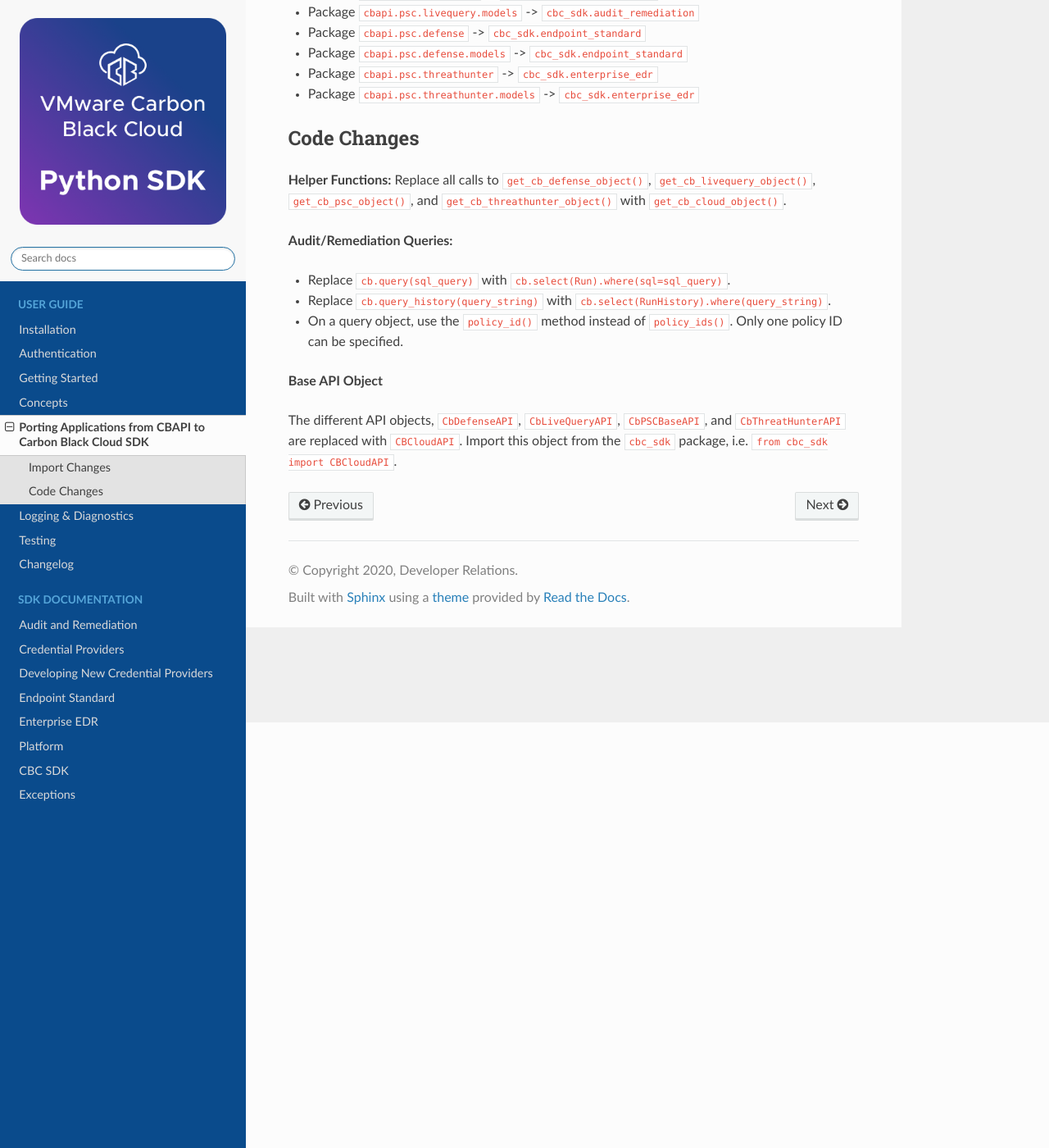
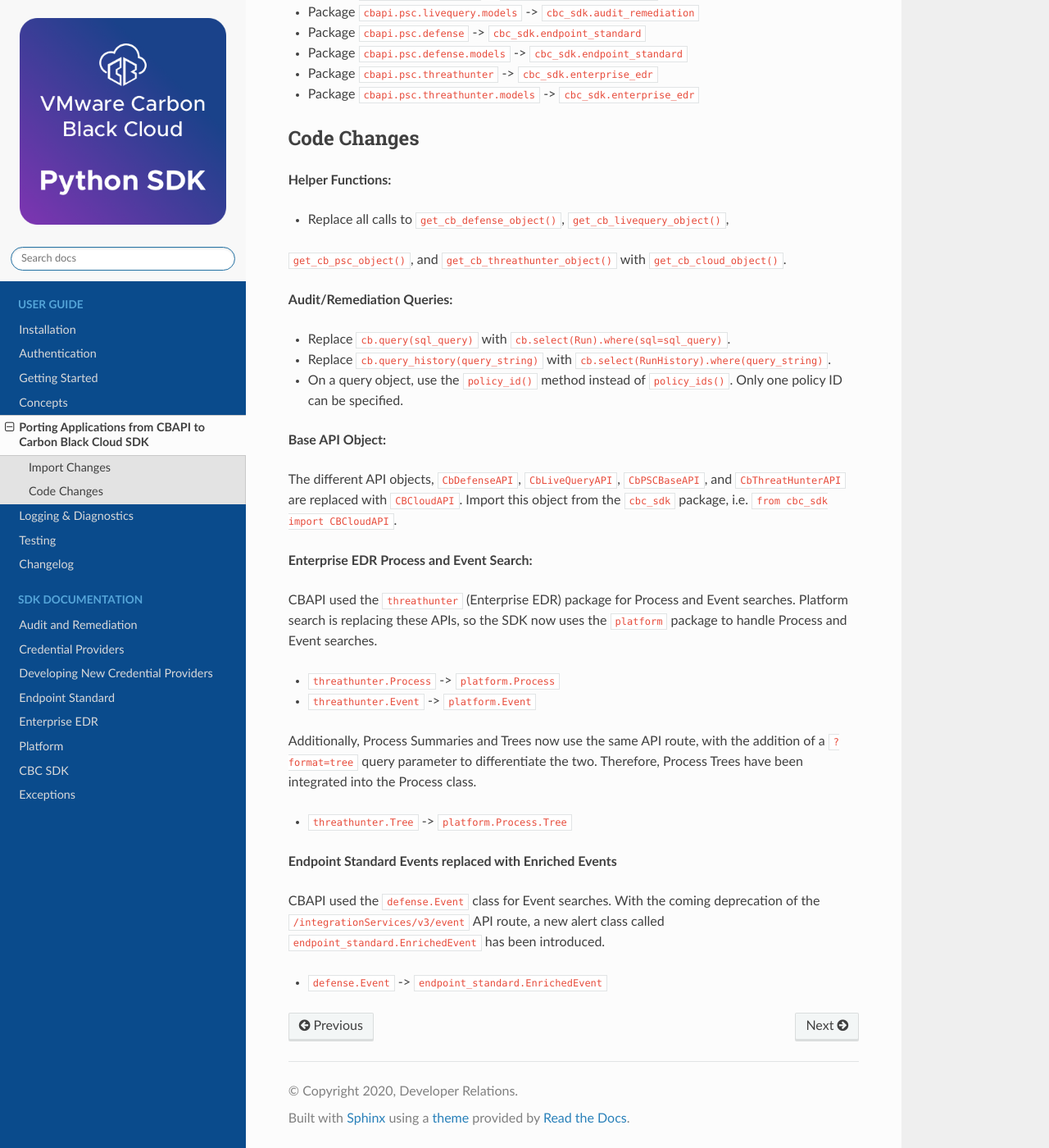
Before and after one commit to carbonblack/carbon-black-cloud-sdk-python, a Sphinx documentation site: the page built from docs/porting-guide.rst, in a window 1280 px wide and 1400 px high, scrolled down 519 px. Shown: the whole window at 82% size. Built offline with Sphinx 7.4.7 and the Read the Docs theme 2.0.0, drawn with Linux system fonts in a browser that asks for light colours.

Commit message:
More info to porting guide

```diff
--- a/docs/porting-guide.rst
+++ b/docs/porting-guide.rst
@@ -21,7 +21,9 @@
 
 Code Changes
 ------------
-**Helper Functions:** Replace all calls to ``get_cb_defense_object()``, ``get_cb_livequery_object()``,
+**Helper Functions:**
+
+* Replace all calls to ``get_cb_defense_object()``, ``get_cb_livequery_object()``,
 ``get_cb_psc_object()``, and ``get_cb_threathunter_object()`` with ``get_cb_cloud_object()``.
 
 **Audit/Remediation Queries:**
@@ -30,7 +32,27 @@
 * Replace ``cb.query_history(query_string)`` with ``cb.select(RunHistory).where(query_string)``.
 * On a query object, use the ``policy_id()`` method instead of ``policy_ids()``.  Only one policy ID can be specified.
 
-**Base API Object**
+**Base API Object:**
 
 The different API objects, ``CbDefenseAPI``, ``CbLiveQueryAPI``, ``CbPSCBaseAPI``, and ``CbThreatHunterAPI`` are
 replaced with ``CBCloudAPI``.  Import this object from the ``cbc_sdk`` package, i.e. ``from cbc_sdk import CBCloudAPI``.
+
+**Enterprise EDR Process and Event Search:**
+
+CBAPI used the ``threathunter`` (Enterprise EDR) package for Process and Event searches. Platform search is replacing these APIs,
+so the SDK now uses the ``platform`` package to handle Process and Event searches.
+
+* ``threathunter.Process`` -> ``platform.Process``
+* ``threathunter.Event`` -> ``platform.Event``
+
+Additionally, Process Summaries and Trees now use the same API route, with the addition of a ``?format=tree``
+query parameter to differentiate the two. Therefore, Process Trees have been integrated into the Process class.
+
+* ``threathunter.Tree`` -> ``platform.Process.Tree``
+
+**Endpoint Standard Events replaced with Enriched Events**
+
+CBAPI used the ``defense.Event`` class for Event searches. With the coming deprecation of the ``/integrationServices/v3/event``
+API route, a new alert class called ``endpoint_standard.EnrichedEvent`` has been introduced.
+
+* ``defense.Event`` -> ``endpoint_standard.EnrichedEvent``
```
